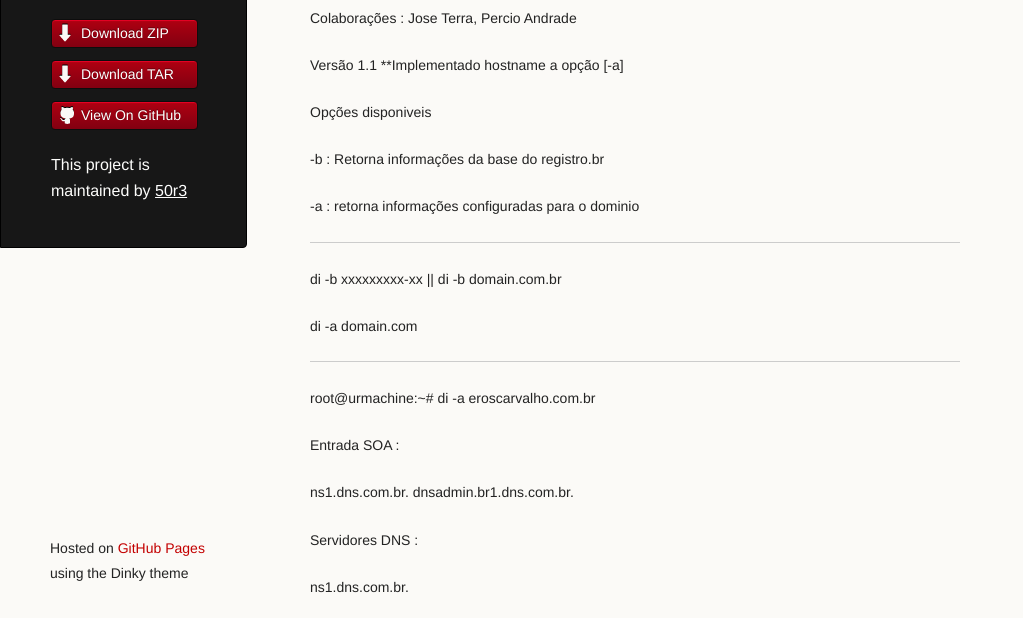
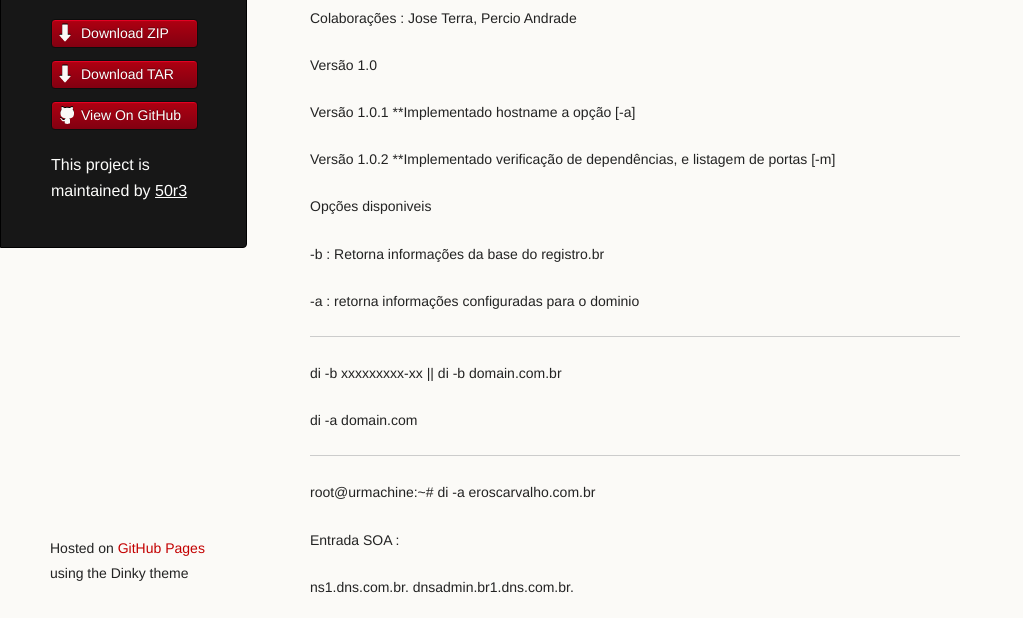
Before and after one commit to 50r3/di, a plain HTML site: page index.html in a window 1280 px wide. Shown: the part 182-800 px from the top of the page, without its empty margins (0-1023 px from the left). Drawn offline with Linux system fonts and the light colour scheme.

```diff
--- a/index.html
+++ b/index.html
@@ -39,7 +39,11 @@
 
 <p>Colaborações : Jose Terra, Percio Andrade</p>
 
-<p>Versão 1.1  **Implementado hostname a opção [-a]</p>
+<p>Versão 1.0</p>
+
+<p>Versão 1.0.1  **Implementado hostname a opção [-a]</p>
+
+<p>Versão 1.0.2  **Implementado verificação de dependências, e listagem de portas [-m]</p>
 
 <p>Opções disponiveis</p>
 
--- a/params.json
+++ b/params.json
@@ -1 +1 @@
-{"name":"Di","tagline":"Domain information script","body":"## Domain information script\r\n\r\nAuthor: Percio Adrade \r\n\r\nDesenvovido por : Eros Carvalho\r\n \r\nColaborações : Jose Terra, Percio Andrade\r\n\r\nVersão 1.1  **Implementado hostname a opção [-a]\r\n\r\nOpções disponiveis\r\n\r\n-b : Retorna informações da base do registro.br\r\n\r\n-a : retorna informações configuradas para o dominio\r\n***\r\n\r\n\r\ndi -b xxxxxxxxx-xx || di -b domain.com.br\r\n\r\ndi -a domain.com\r\n***\r\n\r\nroot@urmachine:~# di -a eroscarvalho.com.br\r\n\r\n Entrada SOA :\r\n\r\nns1.dns.com.br.   dnsadmin.br1.dns.com.br.\r\n\r\n Servidores DNS :\r\n\r\nns1.dns.com.br.\r\n\r\nns2.dns.com.br.\r\n\r\n IP para dominio.com.br :\r\n\r\nxxx.xxx.xxx.xxx\r\n\r\n Entradas MX :\r\n\r\n0 dominio.com.br.\r\n\r\n Entradas SPF/TXT :\r\n\r\n\"v=spf1 a mx include:websitewelcome.com ~all\"\r\n\r\n\r\n***\r\n","google":"","note":"Don't delete this file! It's used internally to help with page regeneration."}
+{"name":"Di","tagline":"Domain information script","body":"## Domain information script\r\n\r\nAuthor: Percio Adrade \r\n\r\nDesenvovido por : Eros Carvalho\r\n \r\nColaborações : Jose Terra, Percio Andrade\r\n\r\nVersão 1.0\r\n\r\nVersão 1.0.1  **Implementado hostname a opção [-a]\r\n\r\nVersão 1.0.2  **Implementado verificação de dependências, e listagem de portas [-m]\r\n\r\nOpções disponiveis\r\n\r\n-b : Retorna informações da base do registro.br\r\n\r\n-a : retorna informações configuradas para o dominio\r\n***\r\n\r\n\r\ndi -b xxxxxxxxx-xx || di -b domain.com.br\r\n\r\ndi -a domain.com\r\n***\r\n\r\nroot@urmachine:~# di -a eroscarvalho.com.br\r\n\r\n Entrada SOA :\r\n\r\nns1.dns.com.br.   dnsadmin.br1.dns.com.br.\r\n\r\n Servidores DNS :\r\n\r\nns1.dns.com.br.\r\n\r\nns2.dns.com.br.\r\n\r\n IP para dominio.com.br :\r\n\r\nxxx.xxx.xxx.xxx\r\n\r\n Entradas MX :\r\n\r\n0 dominio.com.br.\r\n\r\n Entradas SPF/TXT :\r\n\r\n\"v=spf1 a mx include:websitewelcome.com ~all\"\r\n\r\n\r\n***\r\n","google":"","note":"Don't delete this file! It's used internally to help with page regeneration."}
```
